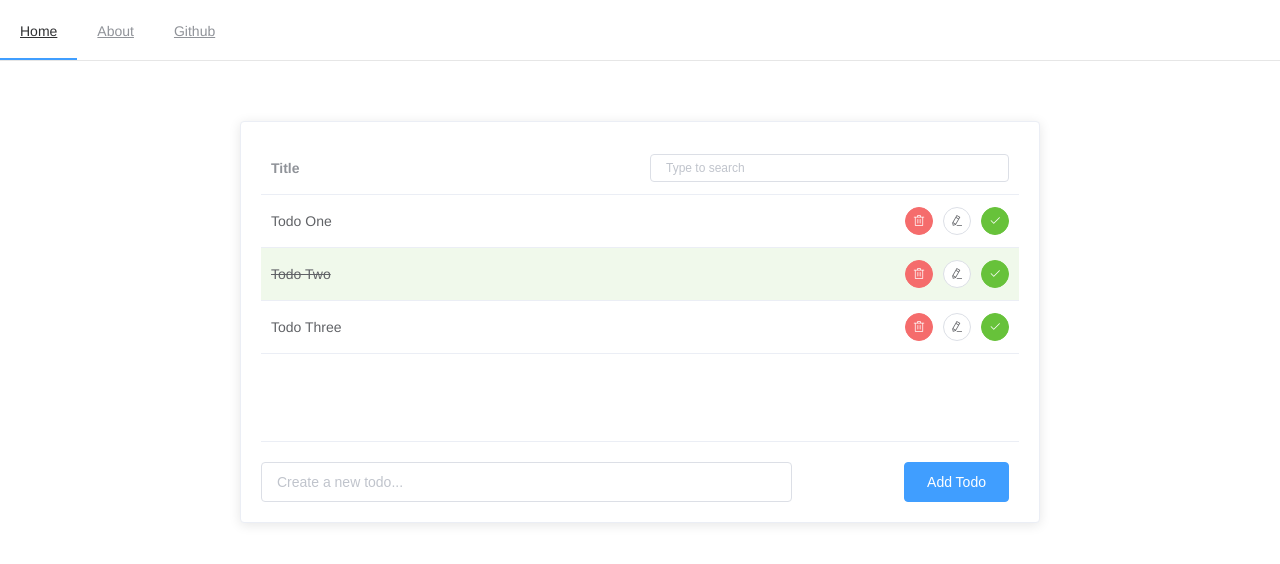
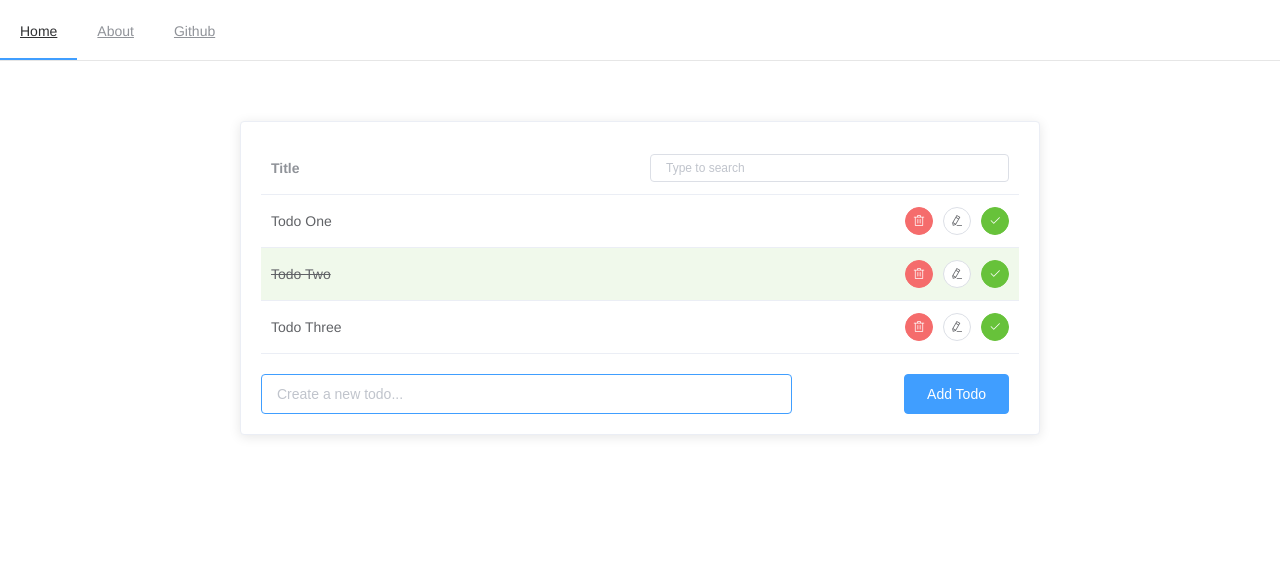
Before and after one commit to SPDUK/vue-todos, a Vue app: page / in a window 1280 px wide. Shown: the top 564 px of the page. Built offline with nearby package versions, Linux system fonts and the light colour scheme.

Commit message:
feat: addTodo functionality

```diff
--- a/src/components/Todos.vue
+++ b/src/components/Todos.vue
@@ -48,14 +48,17 @@
           </template>
         </el-table-column>
       </el-table>
-      <div class="add-todo">
+      <form @submit="handleSubmit" class="add-todo">
         <el-input
           class="add-todo-input"
           placeholder="Create a new todo..."
           v-model="input"
+          autofocus="true"
         ></el-input>
-        <el-button class="add-todo-button" type="primary">Add Todo</el-button>
-      </div>
+        <el-button class="add-todo-button" type="primary" native-type="submit"
+          >Add Todo</el-button
+        >
+      </form>
     </el-card>
   </div>
 </template>
@@ -76,7 +79,12 @@ export default {
   },
   methods: {
     tableRowClassName: ({ row: { completed } }) =>
-      completed ? "completed-row" : ""
+      completed ? "completed-row" : "",
+    handleSubmit(e) {
+      e.preventDefault();
+      this.$emit("handle-add-todo", this.input);
+      this.input = "";
+    }
   }
 };
 </script>
@@ -93,8 +101,7 @@ export default {
 
 .table {
   max-height: 60vh;
-  overflow-y: auto;
-  height: 300px;
+  overflow: auto;
 }
 .add-todo {
   margin-top: 20px;
--- a/src/views/Home.vue
+++ b/src/views/Home.vue
@@ -7,6 +7,7 @@
       v-on:handle-delete="handleDelete"
       v-on:handle-complete="handleComplete"
       v-on:handle-edit="handleEdit"
+      v-on:handle-add-todo="addTodo"
     />
   </div>
 </template>
@@ -61,17 +62,31 @@ export default {
 
       // notify user of action working based on new completion status
       if (updatedTodo.completed) {
-        this.$notify({
+        this.$notify.success({
           title: "Success",
-          message: `${updatedTodo.title} Completed! 😎`,
-          type: "success"
+          message: `${updatedTodo.title} completed! 😎`
         });
       } else {
         this.$notify.info({
           title: "Info",
-          message: `${updatedTodo.title} not Completed! 😱`
+          message: `${updatedTodo.title} not completed! 😱`
         });
       }
+    },
+    addTodo(title) {
+      // don't add empty todos
+      if (title.length < 1) return;
+
+      this.todos.push({
+        id: Math.random(),
+        title,
+        completed: false
+      });
+
+      this.$notify.success({
+        title: "Success",
+        message: `${title} added!`
+      });
     }
   }
 };
```
